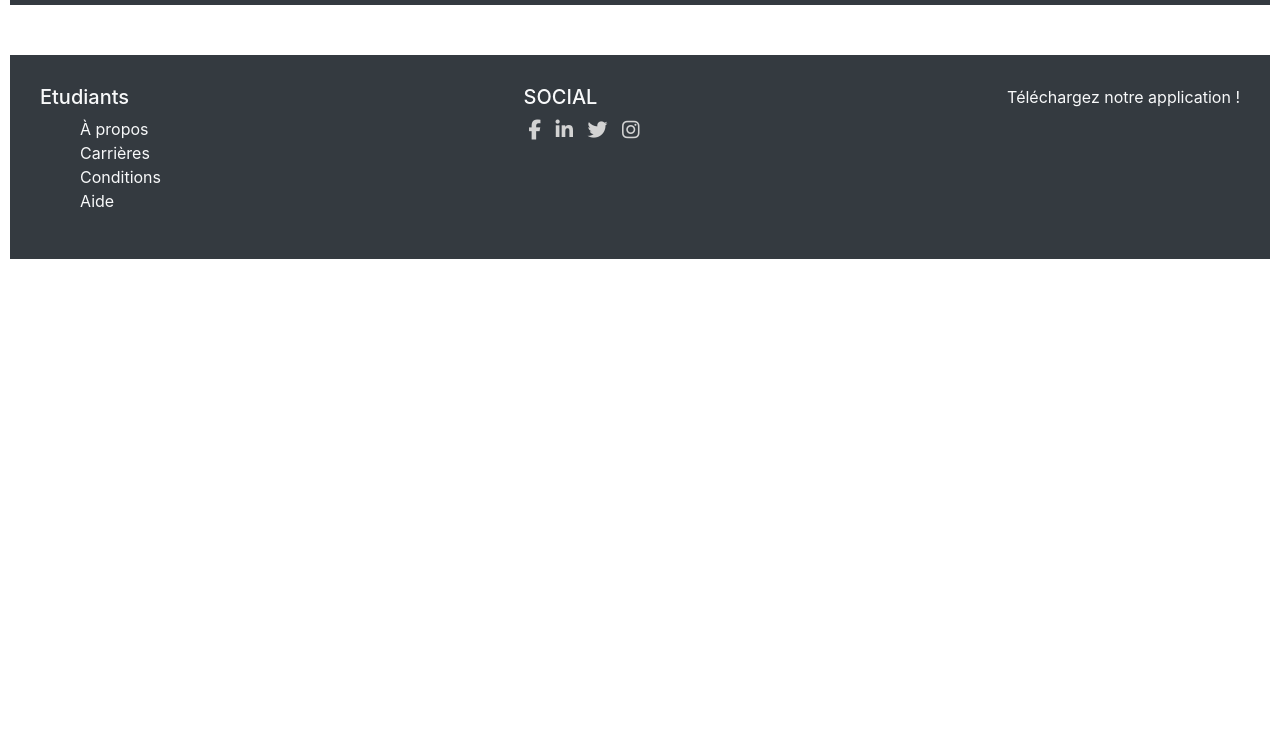
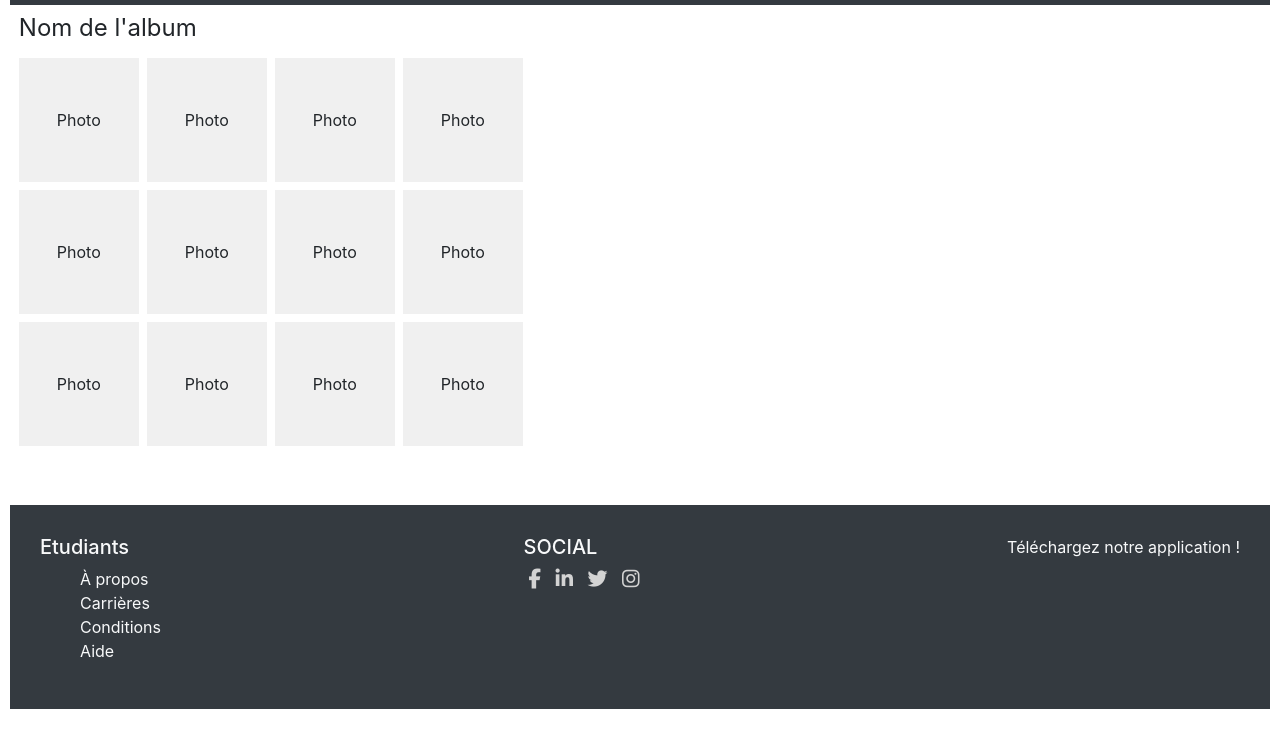
Before and after one commit to Caro-CF/galerie_photo, a website: page mesphotos.html in a window 1280 px wide. Shown: the part 61-800 px from the top of the page. Drawn offline with nearby package versions, Linux system fonts and the light colour scheme.

Commit message:
Ajout d'une div row (galery photo) -> style Css correspondant

```diff
--- a/mesphotos.html
+++ b/mesphotos.html
@@ -24,9 +24,25 @@
     <span class="navbar-toggler-icon cats"></span>
   </button>
 </nav>
-
-
-
+<div class="row">
+<section class="galery">
+    <legend>Nom de l'album</legend>
+    <ul>
+      <li>Photo</li>
+      <li>Photo</li>
+      <li>Photo</li>
+      <li>Photo</li>
+      <li>Photo</li>
+      <li>Photo</li>
+      <li>Photo</li>
+      <li>Photo</li>
+      <li>Photo</li>
+      <li>Photo</li>
+      <li>Photo</li>
+      <li>Photo</li>
+    </ul>
+  </section>
+</div>
 
 
 
--- a/styles/styles.css
+++ b/styles/styles.css
@@ -7,6 +7,13 @@
 }
 .search-bar i {
   background-color: white;
+  padding: 0.3em;
+  margin: 0;
+  border-radius: 5px 0 0 5px;
+  transform: translateX(0.25em);
+}
+
+.row {
   padding: 0.3em;
   margin: 0;
   border-radius: 5px 0 0 5px;
@@ -121,3 +128,24 @@ body {
   display: flex;
   flex-wrap: wrap;
 }
+.galery ul {
+  margin: 0;
+  padding: 0;
+  width: 600px;
+}
+
+.galery ul li {
+  padding: 50px 0;
+  list-style-type: none;
+  width: 48%;
+  float: left;
+  background: #f0f0f0;
+  margin: 4px 8px 4px 0;
+  text-align: center;
+}
+
+@media (min-width: 500px) {
+  .galery ul li {
+    width: 20%;
+  }
+}
```
